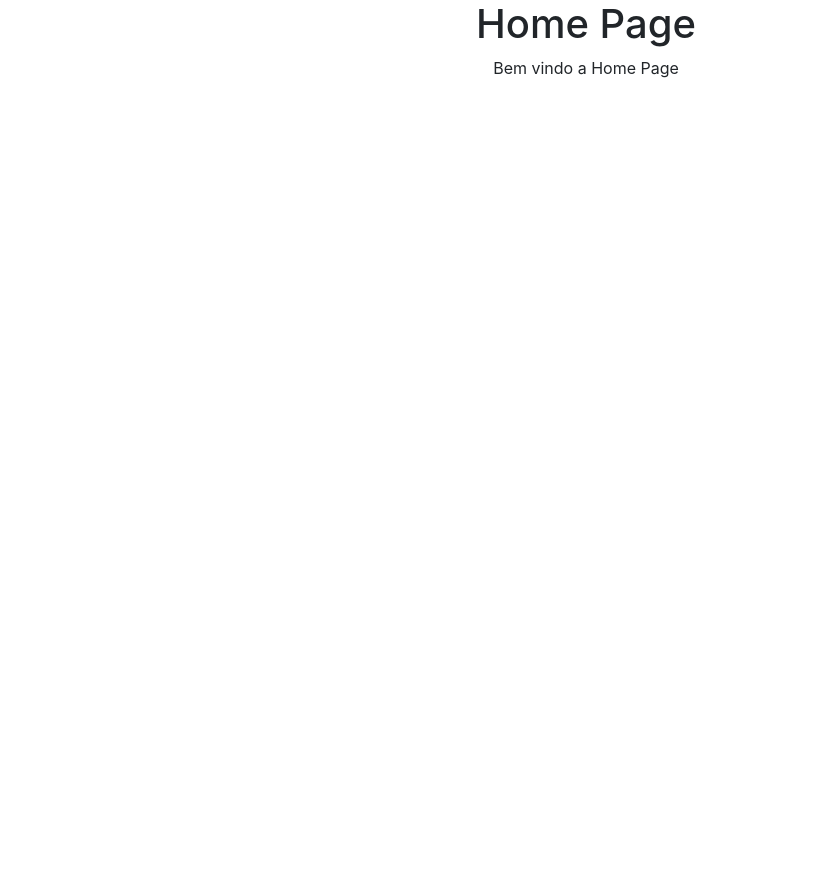
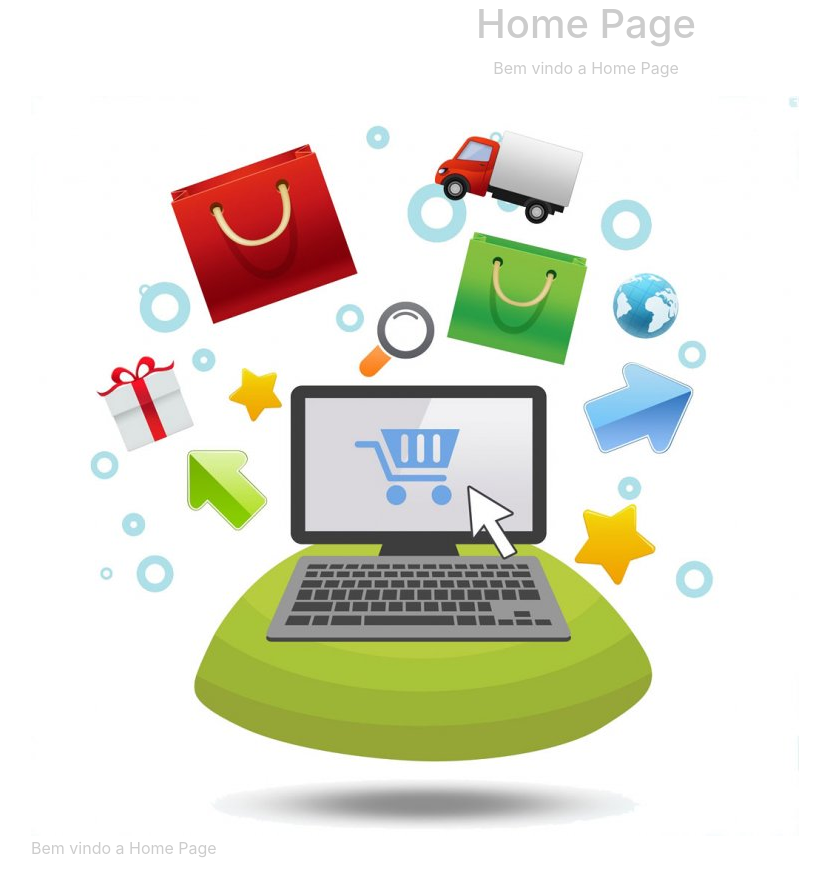
Before and after one commit to kawaad/ecommerce, a Django app: page / in a window 1280 px wide. Shown: the whole page, without its empty margins (54-884 px from the left). Before the commit the page ends 78 px from the top, so only its background shows below. Run offline with Django 3.2, Linux system fonts and the light colour scheme; some libraries are stand-ins or nearby versions.

Commit message:
create static local and add css, img dir to project

```diff
--- /dev/null
+++ b/static_local/css/main.css
@@ -0,0 +1,3 @@
+body {
+    color: #ccc;
+}
--- a/template/home_page.html
+++ b/template/home_page.html
@@ -1,3 +1,5 @@
+
+{% load static %}
 <!doctype html>
 <html lang="en">
     <head>
@@ -7,6 +9,7 @@
 
         <!-- Bootstrap CSS -->
         <link rel="stylesheet" href="https://stackpath.bootstrapcdn.com/bootstrap/4.1.3/css/bootstrap.min.css" integrity="sha384-MCw98/SFnGE8fJT3GXwEOngsV7Zt27NXFoaoApmYm81iuXoPkFOJwJ8ERdknLPMO" crossorigin="anonymous">
+        <link rel='stylesheet' href='{% static "css/main.css" %}'>
     </head>
     <body>
         <div class='text-center'>
@@ -14,6 +17,12 @@
             <p>{{ content }}</p>
         </div>
         <div class='container'>
+            <div class='row'>
+                <div class='col'>
+                    <img src="{% static 'img/eCommerce.jpg' %}" class='img-fluid' />
+                    <p>{{ content }}</p>
+                </div>
+            </div>
             {% if request.user.is_authenticated %}
             <div class='row'>
                 <div class='col'>
```
Also changed, not shown: static_local/img/eCommerce.jpg (added).
